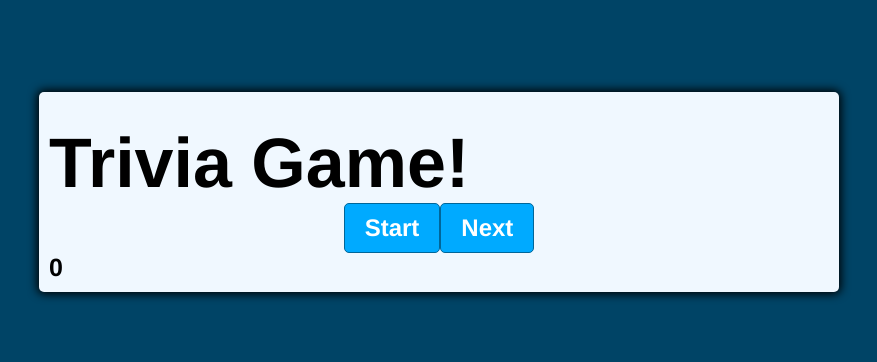
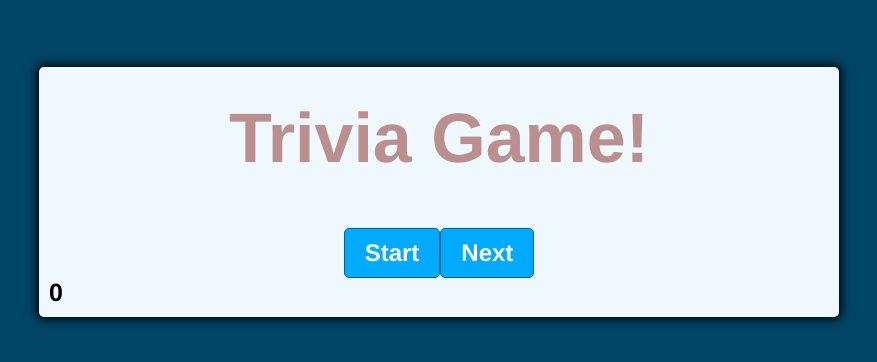
Before and after one commit to begindeveloper/Quiz-App, a plain HTML site: page index.html in a window 1280 px wide. Shown: the part 208-570 px from the top of the page, without its empty margins (201-1078 px from the left). Drawn offline with Linux system fonts and the light colour scheme.

Commit message:
update 22-07-2023

```diff
--- a/style.css
+++ b/style.css
@@ -23,11 +23,12 @@ body{
 }
 
 h1 span{
-    color: black;
+    color: rosybrown;
+    display: flex;
     font-size: 70px;
-    margin-bottom: 25px;
     justify-content: center;
     text-align: center;
+    margin-bottom: 50px;
 }
 
 body.correct{
```
